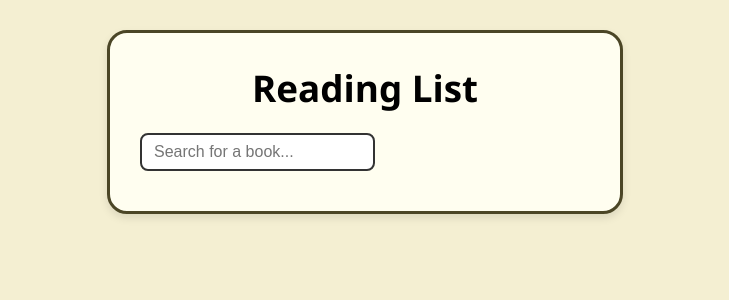
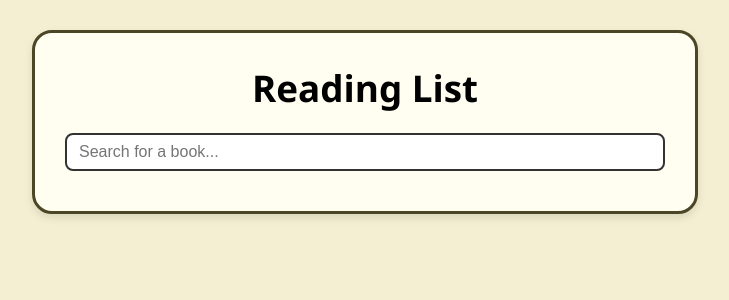
Before and after one commit to lemengqu/reading-list, a React (Vite) app: page / in a window 1280 px wide. Shown: the top 300 px of the page, without its empty margins (275-1004 px from the left). Built offline with nearby package versions, Linux system fonts and the light colour scheme.

Commit message:
adjusted layout

```diff
--- a/src/index.css
+++ b/src/index.css
@@ -25,6 +25,7 @@ input[type="text"],
   outline: none;
   margin-right: 8px;
   box-sizing: border-box;
+  width: 100%;
 }
 
 button {
@@ -51,7 +52,7 @@ button:hover {
   border: solid 3px rgb(75, 70, 38);
   border-radius: 20px;
   margin: 30px auto;
-  max-width: 450px;
+  max-width: 600px;
   background-color: #fffef0;
   box-shadow: 0 4px 8px rgba(0, 0, 0, 0.1);
 }
```
